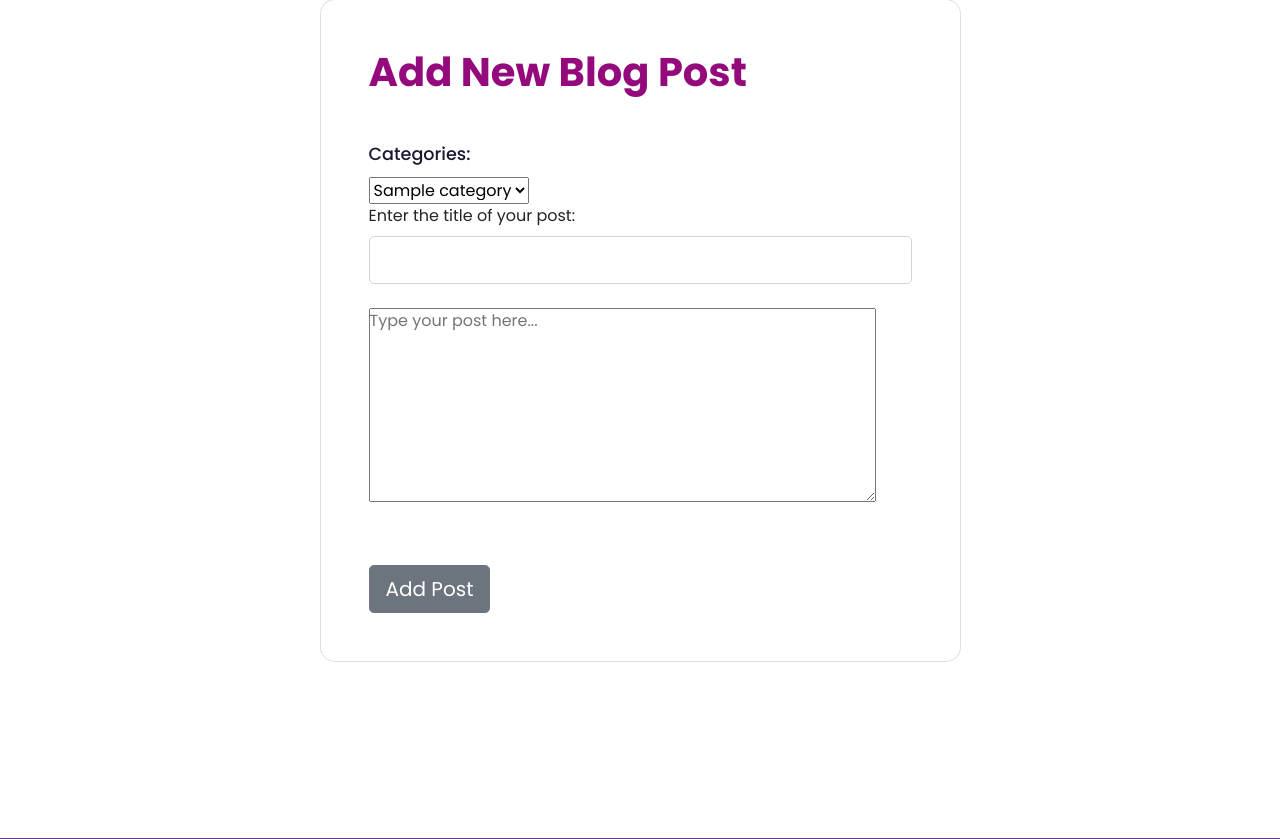
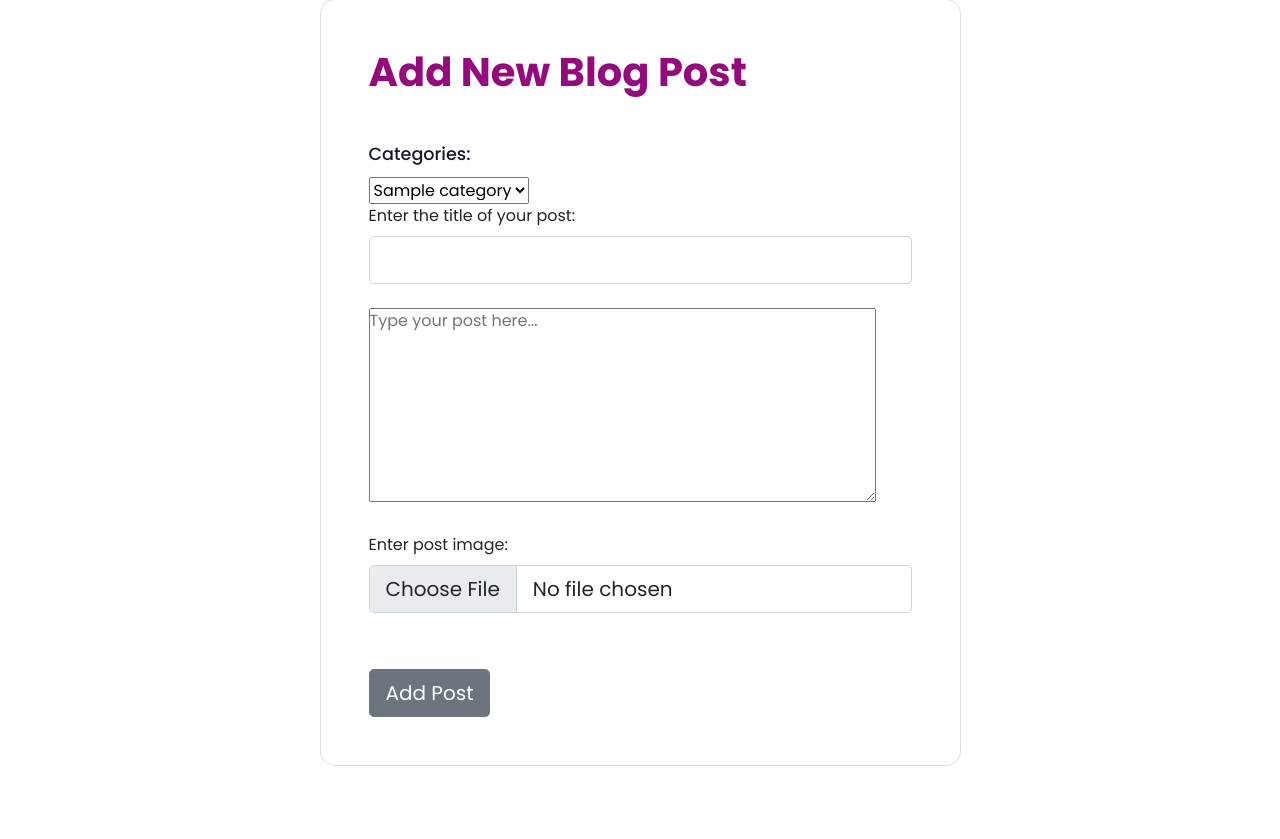
Before and after one commit to MayowaFunmi/jtalks-ecommerce, a Django app: page /forum/new/ in a window 1280 px wide. Shown: the part 187-1026 px from the top of the page. Run offline with Django 3.2, Linux system fonts and the light colour scheme; a user stored in the database is signed in; tables that the repository leaves empty hold one stand-in row (values such as "Sample post"); some libraries are stand-ins or nearby versions.

Commit message:
added images to blog

```diff
--- a/forum/models.py
+++ b/forum/models.py
@@ -21,6 +21,7 @@ class Post(models.Model):
     slug = models.SlugField(max_length=250, unique_for_date='date', null=True, blank=True)
     title = models.CharField(max_length=255)
     body = models.TextField()
+    image = models.ImageField(upload_to='blog images/', null=True)
     likes = models.ManyToManyField(User, related_name='blog_post', null=True, blank=True)
     date = models.DateTimeField(default=timezone.now)
     updated_on = models.DateTimeField(auto_now=True)
--- a/forum/templates/forum/post_new.html
+++ b/forum/templates/forum/post_new.html
@@ -16,7 +16,7 @@
                 {% endfor %}
               {% endif %}
             </div>
-            <form method="POST">
+            <form method="POST" enctype="multipart/form-data">
               {% csrf_token %}
               <div class="row">
                 <div class="col-12">
@@ -43,6 +43,22 @@
                 <div class="col-md-12 mb-4">
                   <div class="form-outline">
                     <textarea rows="8" cols="35" name="body" placeholder="Type your post here..."></textarea>
+                  </div>
+                </div>
+              </div>
+
+                <div class="row">
+                <div class="col-md-12 mb-4">
+                  <div class="form-outline">
+                    <label class="form-label" for="photo"
+                      >Enter post image:</label
+                    >
+                    <input
+                      type="file"
+                      name="photo"
+                      class="form-control form-control-lg"
+                      required
+                    />
                   </div>
                 </div>
               </div>
--- a/forum/views.py
+++ b/forum/views.py
@@ -73,6 +73,7 @@ def post_create(request):
         user_category = request.POST['category']
         title = request.POST['title']
         body = request.POST['body']
+        image = request.FILES['photo']
 
         t_str = title.lower()
         for i in range(0, len(t_str), 1):
@@ -81,7 +82,7 @@ def post_create(request):
 
         category = Category.objects.get(name=user_category)
 
-        new_post = Post.objects.create(author=request.user, slug=t_str, title=title, body=body)
+        new_post = Post.objects.create(author=request.user, slug=t_str, title=title, body=body, image=image)
         new_post.save()
         new_post.categories.add(category)
         return redirect('/forum/')
```
Also changed, not shown: forum/migrations/0002_post_image.py (added), media/blog images/IMG_6974.jpg (added).
